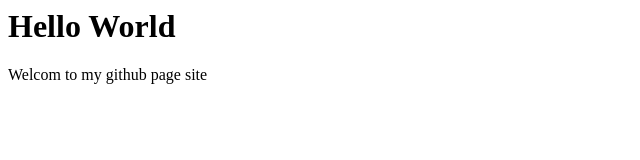
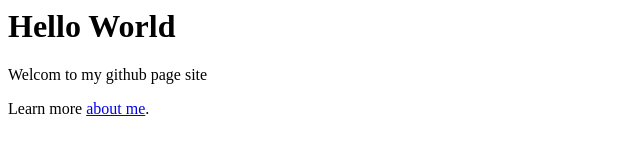
Before and after one commit to JaysWay-glitch/JaysWay-glitch.github.io, a plain HTML site: page index.html in a window 1280 px wide. Shown: the whole page, without its empty margins (0-640 px from the left). Drawn offline with Linux system fonts and the light colour scheme.

Commit message:
Update index.html

```diff
--- a/index.html
+++ b/index.html
@@ -1,3 +1,5 @@
 <h1> Hello World </h1>
 
 <p> Welcom to my github page site </p>
+
+<p> Learn more <a href= "about.html">about me</a>.</p>
```
